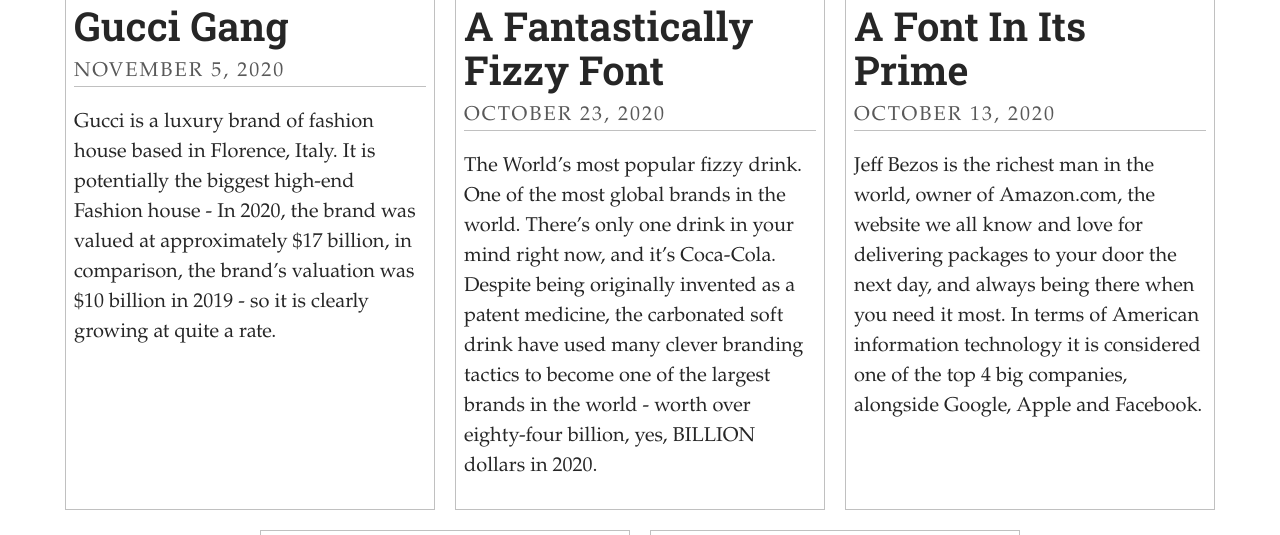
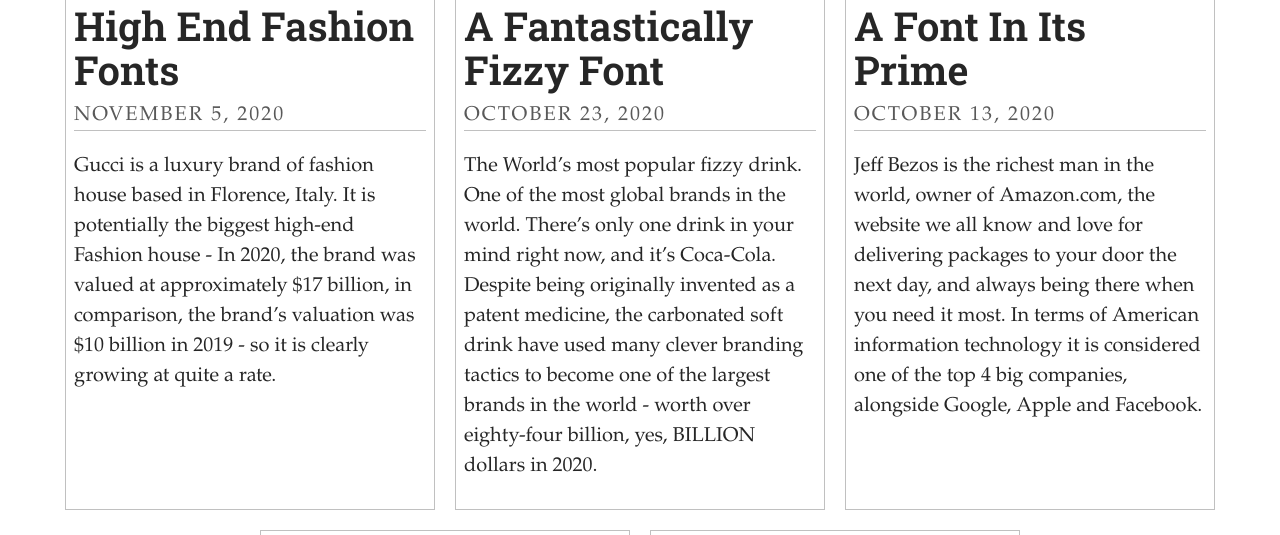
Before and after one commit to lloydcanfield/Letters-By-Lloyd, a Jekyll site: the page built from index.html, in a window 1280 px wide and 900 px high, scrolled down 326 px, cut to the strip 261-796 px from the top of the window. Built offline with Jekyll 4.4.1, drawn with Linux system fonts in a browser that asks for light colours; some web fonts are replaced; the list of posts is cut into pages by our own code.

Commit message:
Update Post “2020-11-05-gucci-gang”

```diff
--- a/_posts/2020-11-05-gucci-gang.md
+++ b/_posts/2020-11-05-gucci-gang.md
@@ -1,6 +1,6 @@
 ---
 layout: post
-title: Gucci Gang
+title: High End Fashion Fonts
 date: 2020-11-05T20:15:25.471Z
 header_feature_image: ../uploads/untitled-design-4-.png
 caption: A Gucci Bag Being Modelled
```
